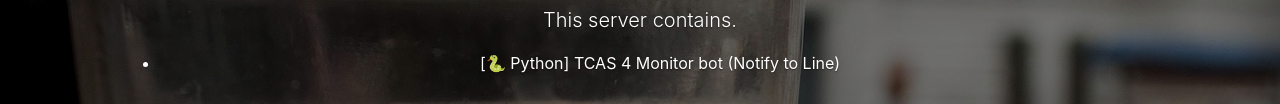
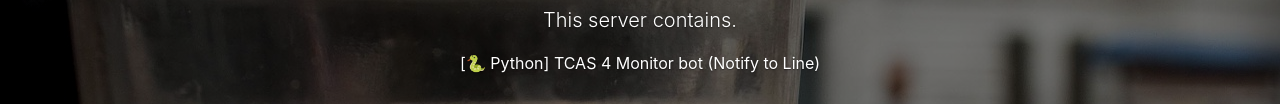
Before and after one commit to Shayennn/Landing-Page, a plain HTML site: page chanom/whatsin.html in a window 1280 px wide. Shown: the part 378-482 px from the top of the page. Drawn offline with nearby package versions, Linux system fonts and the light colour scheme.

Commit message:
😄 Better Text

```diff
--- a/chanom/whatsin.html
+++ b/chanom/whatsin.html
@@ -24,7 +24,8 @@
 
             <main role="main" class="inner cover">
               <h1 class="cover-heading">What's in?</h1>
-              <p class="lead">This server contains.<ul><li>[🐍 Python] TCAS 4 Monitor bot (Notify to Line)</li></ul></p>
+              <p class="lead">This server contains.</p>
+              <p>[🐍 Python] TCAS 4 Monitor bot (Notify to Line)</p>
             </main>
 
             <footer class="mastfoot mt-auto">
```
